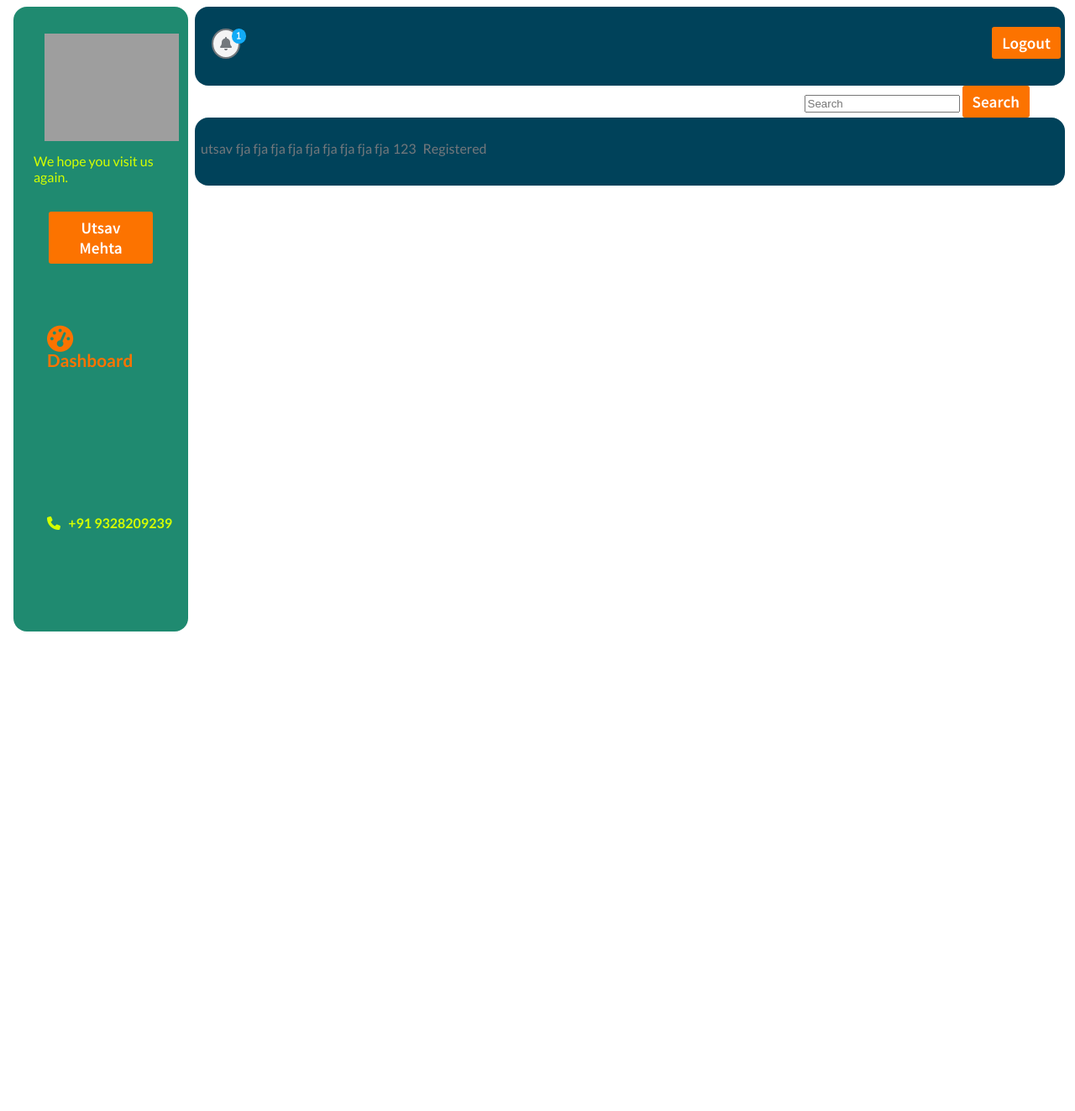
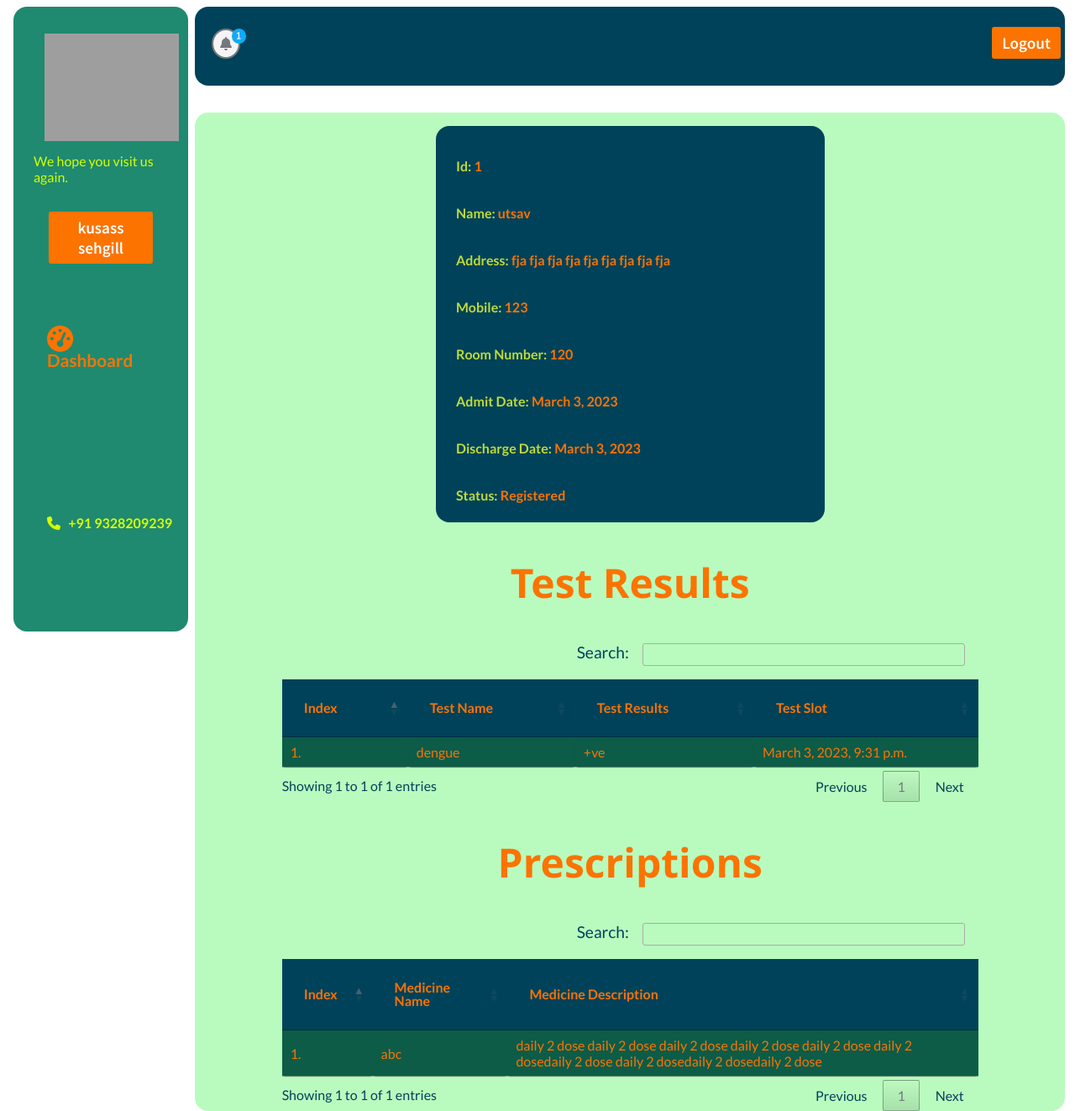
Before and after one commit to UtsavMehta1902/Hospital-Management, a Django app: page /patient/1 in a window 1280 px wide. Shown: the whole page at 84% size. Before the commit the page ends 752 px from the top, so only its background shows below. Run offline with Django 3.2, Linux system fonts and the light colour scheme; data comes from the database, SQL or seed files in the repository; both versions use the stored data as it was after the commit; some libraries are stand-ins or nearby versions; grey boxes are pictures that could not be loaded.

Commit message:
Added patient detail page in doctor dashboard.

```diff
--- a/hospitalmanagement-master/hospital/views.py
+++ b/hospitalmanagement-master/hospital/views.py
@@ -210,16 +210,17 @@ def doctor_dashboard(request):
     appointments = models.Appointment.objects.filter(doctor=doctor12)
     patients = [appointment.patient for appointment in appointments]
     context = {
-        # 'doctor': models.DB_User.objects.get(user=request.user, type='Doctor'),
+        'doctor': doctor12,
         'patients': patients,
     }
     return render(request, 'hospital/doctor-dashboard.html', context)
 
 # doctor dashboard functionality to prescribe medicine and add it to model Prescription
-def doctor_prescribe_medicine(request):
+def doctor_prescribe_medicine(request, patient_id):
+    doctor12 = models.DB_User.objects.get(id=6)
     context = {
-        'doctor': models.DB_User.objects.get(user=request.user, type='Doctor'),
-        'patients': models.Patient.objects.all(),
+        'doctor': doctor12,
+        'patient': models.Patient.objects.get(patientId=patient_id),
     }
     if request.method == 'POST':
         patient = request.POST.get('patient')
@@ -235,7 +236,7 @@ def doctor_prescribe_medicine(request):
         medicine.save()
         messages.success(request, 'Patient medicine added successfully')
         return redirect('doctor_dashboard')
-    return render(request, 'hospital/doctor_dashboard/prescribe_medicine.html', context)
+    return render(request, 'hospital/doctor-prescribe-meds.html', context)
 
 # doctor dashboard functionality to prescribe test and add it to model Test_Results
 def doctor_prescribe_test(request):
--- a/hospitalmanagement-master/hospitalmanagement/urls.py
+++ b/hospitalmanagement-master/hospitalmanagement/urls.py
@@ -74,7 +74,7 @@ urlpatterns +=[
     path('doctor-patient', views.doctor_patient_view,name='doctor-patient'),
     path('doctor-view-patient', views.doctor_view_patient_view,name='doctor-view-patient'),
     path('doctor-view-discharge-patient',views.doctor_view_discharge_patient_view,name='doctor-view-discharge-patient'),
-
+    path('doctor-prescribe-meds/<int:patient_id>', views.doctor_prescribe_medicine,name='doctor-prescribe-meds'),
     path('doctor-appointment', views.doctor_appointment_view,name='doctor-appointment'),
     path('doctor-view-appointment', views.doctor_view_appointment_view,name='doctor-view-appointment'),
     path('doctor-delete-appointment',views.doctor_delete_appointment_view,name='doctor-delete-appointment'),
--- a/hospitalmanagement-master/templates/hospital/dashboard-doctor-base.html
+++ b/hospitalmanagement-master/templates/hospital/dashboard-doctor-base.html
@@ -30,7 +30,7 @@
       <p class="tagline">
         We hope you visit us again.
       </p>
-      <div class="name"><button>Utsav Mehta</button></div>
+      <div class="name"><button>{% block doctor-name %}{% endblock doctor-name %}</button></div>
       <div class="clear"></div>
       <ul class="menu">
         <a href="/doctor-dashboard">
@@ -54,7 +54,7 @@
           <bold>1</bold>
         </i>
         <div class="logout" ng-controller="coin">
-          <button class="btc-price"><a href="logout">Logout</a></button>
+          <button class="btc-price"><a href="/logout">Logout</a></button>
         </div>
       </div>
       {% block content %}
--- a/hospitalmanagement-master/templates/hospital/doctor_appointment.html
+++ b/hospitalmanagement-master/templates/hospital/doctor_appointment.html
@@ -92,10 +92,5 @@
 
     </div>
   </div>
-  <!--
-  developed By : sumit kumar
-  facebook : fb.com/sumit.luv
-  youtube : youtube.com/lazycoders
-  -->
 <br><br><br><br><br><br><br>
 {% endblock content %}
--- a/hospitalmanagement-master/templates/hospital/doctor_view_patient.html
+++ b/hospitalmanagement-master/templates/hospital/doctor_view_patient.html
@@ -1,48 +1,279 @@
-{% extends 'hospital/dashboard-doctor-base.html' %}
-{%load static%}
+{% extends 'hospital/dashboard-doctor-base.html' %} {%load static%}
+
+{% block doctor-name %}
+{{doctor.user.first_name}} {{doctor.user.last_name}}
+{% endblock doctor-name %}
+
 {% block content %}
 
-<head>
-  <style media="screen">
-    a:link {
-      text-decoration: none;
+<style>
+  #example_filter > label {
+    color: #00425a;
+    font-size: larger;
   }
 
-    h6 {
-      text-align: center;
+  #example_info {
+    color: #00425a;
   }
 
-    .row {
-      margin: 100px;
+  #example_previous {
+    color: #00425a !important;
+  }
+
+  #example_next {
+    color: #00425a !important;
+  }
+
+  #example2_filter > label {
+    color: #00425a;
+    font-size: larger;
+  }
+
+  #example2_info {
+    color: #00425a;
+  }
+
+  #example2_previous {
+    color: #00425a !important;
+  }
+
+  #example2_next {
+    color: #00425a !important;
   }
 </style>
-</head>
 
-<div class="container">
+<style>
+  h1 {
+    font-size: 3em;
+    font-weight: 300;
+    line-height: 1em;
+    text-align: center;
+    padding: 1rem;
+    color: #4dc3fa;
+    margin: 1rem;
+  }
 
-    <form  action="/search" method="get" style="margin-left:70%;" class="form-inline my-2 my-lg-0">
-      <input class="form-control mr-sm-2" type="search" placeholder="Search" name="query" id="query" aria-label="Search">
-      <button class="btn btn-outline-success my-2 my-sm-0" type="submit">Search</button>
-    </form>
+  .container th h1 {
+    font-weight: bold;
+    font-size: 1em;
+    text-align: left;
+    padding: 0rem;
+    color: #fc7300;
+  }
 
+  .container td {
+    font-weight: normal;
+    font-size: 1em;
+    -webkit-box-shadow: 0 2px 2px -2px #0e1119;
+    -moz-box-shadow: 0 2px 2px -2px #0e1119;
+    box-shadow: 0 2px 2px -2px #0e1119;
+  }
 
-  {% if patient %}
-  <div class="panel panel-primary">
-    <table class="table table-hover" id="dev-table">
+  .container {
+    text-align: left;
+    overflow: hidden;
+    width: 80%;
+    margin: 0 auto;
+    display: table;
+    padding: 1rem 0 0 0;
+  }
+
+  .container td,
+  .container th {
+    padding-bottom: 2%;
+    padding-top: 2%;
+    padding-left: 2%;
+  }
+
+  /* Background-color of the odd rows */
+  .container tr:nth-child(odd) {
+    background-color: #0c5c48;
+  }
+
+  /* Background-color of the even rows */
+  .container tr:nth-child(even) {
+    background-color: #00425a;
+  }
+
+  .container th {
+    background-color: #00425a;
+  }
+
+  .container tr:hover {
+    background-color: #464a52;
+    -webkit-box-shadow: 0 6px 6px -6px #0e1119;
+    -moz-box-shadow: 0 6px 6px -6px #0e1119;
+    box-shadow: 0 6px 6px -6px #0e1119;
+  }
+
+  .container td:hover {
+    background-color: #8ac8bf;
+    color: #185875;
+    font-weight: bold;
+
+    box-shadow: #78afa7 -1px 1px, #78afa7 -2px 2px, #78afa7 -3px 3px,
+      #78afa7 -4px 4px, #78afa7 -5px 5px, #78afa7 -6px 6px;
+    transform: translate3d(6px, -6px, 0);
+
+    transition-delay: 0s;
+    transition-duration: 0.4s;
+    transition-property: all;
+    transition-timing-function: line;
+  }
+
+  .container td {
+    color: #fc7300;
+  }
+
+  .all {
+    background-color: #b9fbbe !important;
+    margin-top: 2rem;
+    border-radius: 1rem;
+  }
+
+  .btn {
+    max-width: 5rem;
+  }
+  .btn2 {
+    margin-right: 3rem;
+  }
+  .btn3 {
+    margin-left: 3rem;
+  }
+
+  td a {
+    text-decoration: none;
+    color: #fc7300;
+  }
+
+  .page-title {
+    font-family: "Segoe UI", Tahoma, Geneva, Verdana, sans-serif;
+    color: #fc7300;
+  }
+
+  .patient-info {
+    background-color: #00425a !important;
+    padding: 1.5rem 1.5rem 0;
+    border-radius: 1rem;
+    width: 50%;
+    margin: 0 auto;
+  }
+
+  .patient-info h3 {
+    font-size: 1rem;
+    display: block;
+    line-height: 1rem;
+    padding-bottom: 0.5rem;
+    color: #fc7300;
+    max-width: 100%;
+    font-weight: 600;
+    margin: 0;
+  }
+
+  .info-category {
+    color: #BFDB38;
+    display: inline-block;
+  }
+
+  @media (max-width: 800px) {
+    .container td:nth-child(4),
+    .container th:nth-child(4) {
+      display: none;
+    }
+  }
+</style>
+<div class="all">
+  <div class="container mt-4">
+    <div class="patient-info">
+      <h3><p class="info-category">Id:</p> {{patient.patientId}}</h3>
+      <h3><p class="info-category">Name:</p> {{patient.name}}</h3>
+      <h3><p class="info-category">Address:</p> {{patient.address}}</h3>
+      <h3><p class="info-category">Mobile:</p> {{patient.mobile}}</h3>
+      {% if patient.roomNumber %}
+      <h3><p class="info-category">Room Number:</p> {{patient.roomNumber.room_number}}</h3>
+      {% endif %}
+      {% if patient.admitDate %}
+      <h3><p class="info-category">Admit Date:</p> {{patient.admitDate}}</h3>
+      {% endif %}
+      {% if patient.dischargeDate %}
+      <h3><p class="info-category">Discharge Date:</p> {{patient.dischargeDate}}</h3>
+      {% endif %}
+      <h3><p class="info-category">Status:</p> {{patient.status}}</h3>
+    </div>
+  </div>
+  <div class="container mt-4">
+    <h1 class="text-center page-title"><strong>Test Results</strong></h1>
+    <table class="table table-hover" id="example">
+      <thead>
         <tr>
-        <td>{{patient.id}}</td>
-        <td>{{patient.name}}</td>
-        <td>{{patient.address}}</td>
-        <td>{{patient.mobile}}</td>
-        <td>{{patient.room}}</td>
-        <td>{{patient.status}}</td>
+          <th><h1>Index</h1></th>
+          <th><h1>Test Name</h1></th>
+          <th><h1>Test Results</h1></th>
+          <th><h1>Test Slot</h1></th>
         </tr>
+      </thead>
+      <tbody>
+        {% for result in test_results %}
+        <tr>
+          <td>{{forloop.counter}}.</td>
+          <td>{{result.test_name}}</td>
+          <td>{{result.test_results}}</td>
+          <td>{{result.test_slot}}</td>
+        </tr>
+        {% endfor %}
+      </tbody>
     </table>
   </div>
-  {%else%}
-  <br><br><br>
-  <h4 style="text-align: center;color: red;">No Patient Found !!!</h4>
-  {% endif %}
+  <div class="container mt-4">
+    <h1 class="text-center page-title"><strong>Prescriptions</strong></h1>
+    <table class="table table-hover" id="example2">
+      <thead>
+        <tr>
+          <th><h1>Index</h1></th>
+          <th><h1>Medicine Name</h1></th>
+          <th><h1>Medicine Description</h1></th>
+        </tr>
+      </thead>
+      <tbody>
+        {% for prescription in prescriptions %}
+        <tr>
+          <td>{{forloop.counter}}.</td>
+          <td>{{prescription.medicine_name}}</td>
+          <td>{{prescription.medicine_description}}</td>
+        </tr>
+        {% endfor %}
+      </tbody>
+    </table>
+  </div>
 </div>
 
+<script src="https://code.jquery.com/jquery-3.5.1.js"></script>
+<script src="https://cdn.datatables.net/1.10.25/js/jquery.dataTables.min.js"></script>
+<script src="https://cdn.datatables.net/buttons/1.7.1/js/dataTables.buttons.min.js"></script>
+{% block js %}
+<script>
+  $(document).ready(function () {
+    $("#example").DataTable({
+      dom: "Bfrtip",
+      buttons: [],
+    });
+  });
+
+  $(document).ready(function () {
+    $("#example2").DataTable({
+      dom: "Bfrtip",
+      buttons: [],
+    });
+  });
+
+  $(document).ready(function () {
+    $('.dataTables_filter input[type="search"]').css({
+      width: "30vw",
+      display: "inline-block",
+      color: "black",
+      margin: "1rem",
+    });
+  });
+</script>
+{% endblock js %}
 {% endblock content %}
```
Also changed, not shown: hospitalmanagement-master/templates/hospital/doctor-dashboard.html (+7 -10 lines), hospitalmanagement-master/templates/hospital/doctor-prescribe-meds.html (added, +94 -0 lines), hospitalmanagement-master/db.sqlite3. Lines whose indentation alone changed are shown as unchanged.
